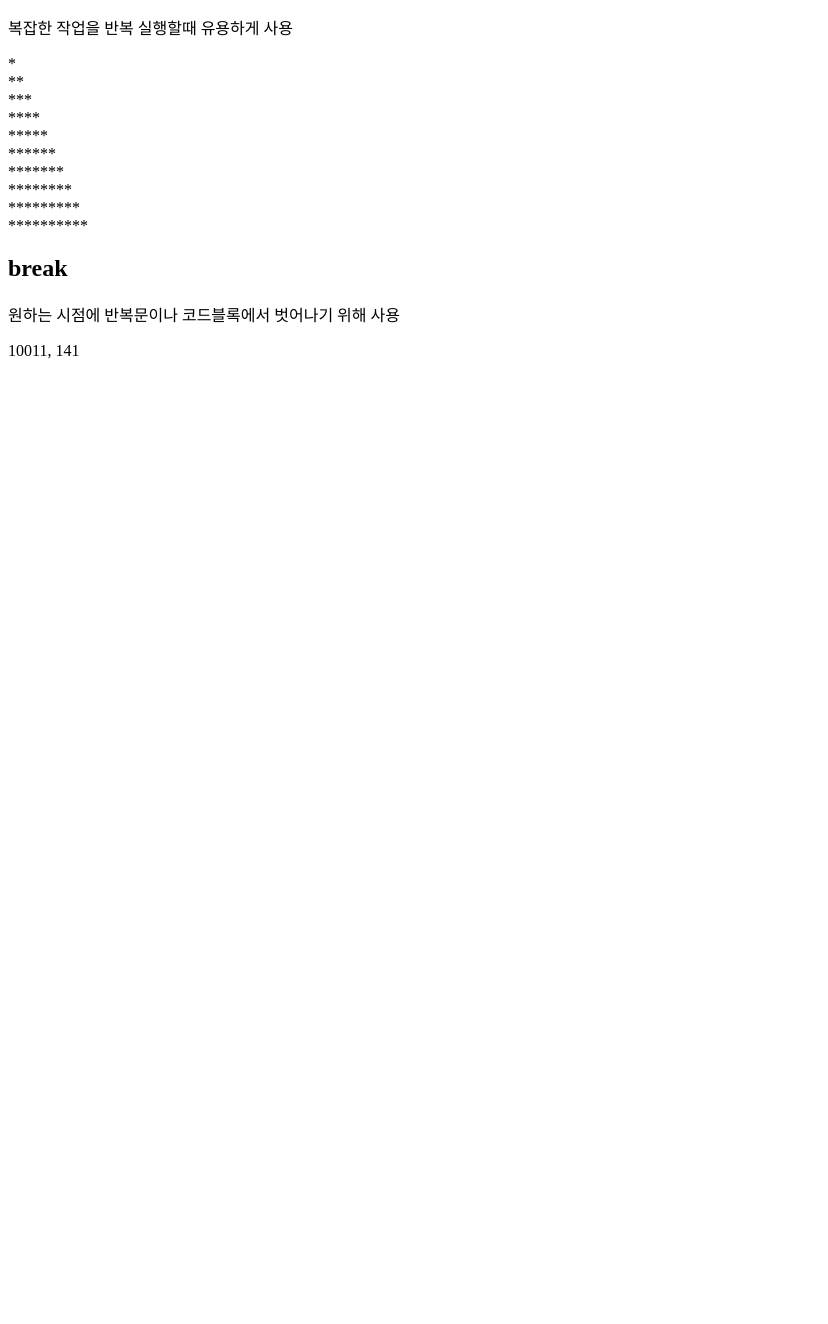
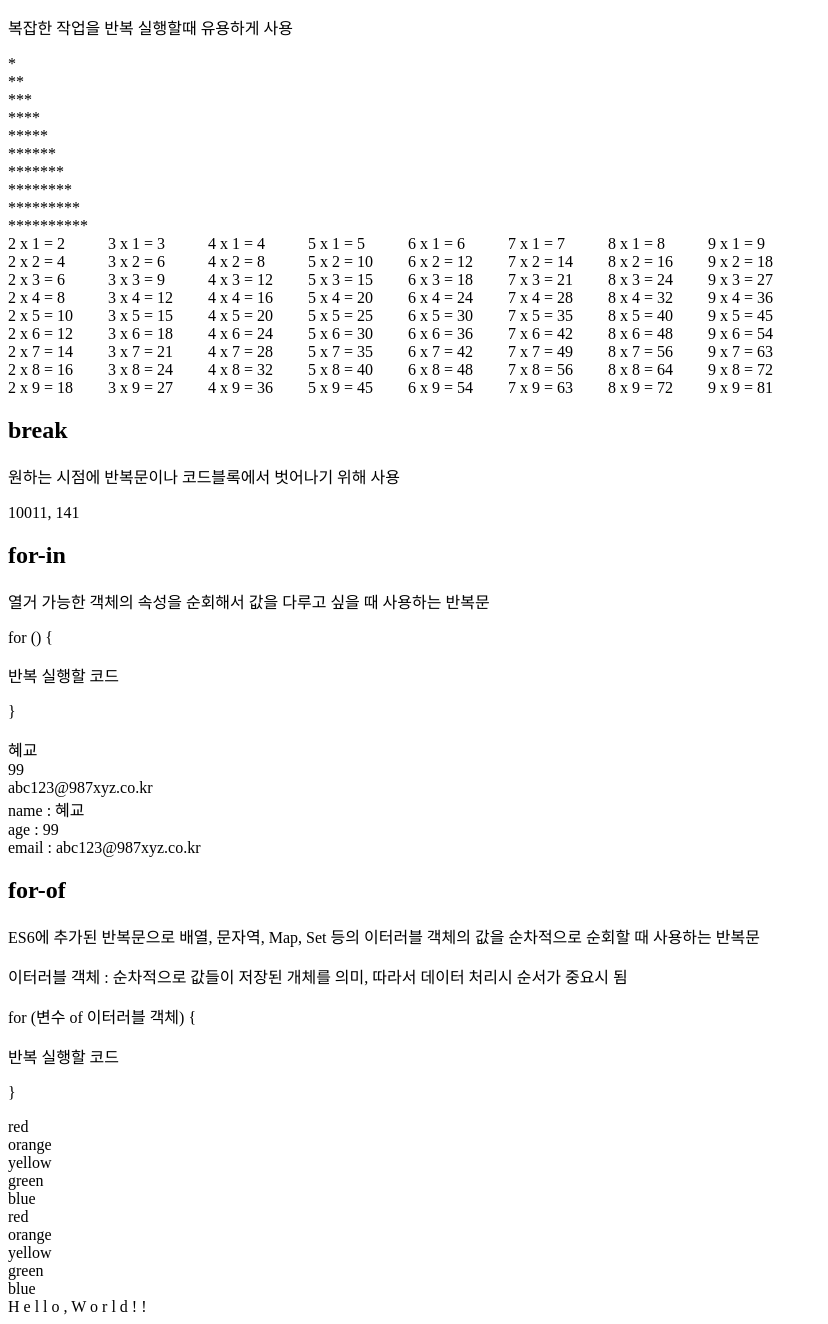
Before and after one commit to evollivia/frontend2, a FastAPI app: page /js/loop in a window 1280 px wide. Shown: the part 969-2293 px from the top of the page, without its empty margins (0-828 px from the left). Before the commit the page ends 1328 px from the top, so only its background shows below. Run offline with FastAPI, Linux system fonts and the light colour scheme.

Commit message:
반복문 - for-in, for-of

```diff
--- a/views/templates/js/05loop.html
+++ b/views/templates/js/05loop.html
@@ -3,6 +3,12 @@
 <head>
     <meta charset="UTF-8">
     <title>반복문</title>
+    <style>
+        .result {
+            display: inline-block;
+            width: 100px; /* 각 결과를 일정한 너비로 설정 */
+        }
+    </style>
 </head>
 <body>
     <h1>반복문</h1>
@@ -82,6 +88,13 @@
 
     <script>
         // 구구단 출력
+        for (let i = 1; i < 10; ++i){      // 층 반복문
+            for(let j = 2; j < 10; ++j){    // 별 반복문
+                let result = `${j} x ${i} = ${i * j}`;
+                document.write(`<span class="result">${result}</span>`)
+            }
+            document.write('<br>');
+        }
     </script>
 
     <h2>break</h2>
@@ -100,5 +113,44 @@
         }
         document.write(`${sum}, ${cnt}`)
     </script>
+
+    <h2>for-in</h2>
+    <p>열거 가능한 객체의 속성을 순회해서 값을 다루고 싶을 때 사용하는 반복문</p>
+    <p>for () {</p>
+    <p>반복 실행할 코드</p>
+    <p>}</p>
+    <script>
+        const person = {    // 객체변수
+            name: '혜교',
+            age: 99,
+            email: 'abc123@987xyz.co.kr'
+        };
+        document.write(person["name"], '<br>')
+        document.write(person["age"], '<br>')
+        document.write(person["email"], '<br>')
+        for (let key in person){
+            document.write(`${key} : ${person[key]}`, '<br>')
+        }
+    </script>
+
+    <h2>for-of</h2>
+    <p>ES6에 추가된 반복문으로 배열, 문자역, Map, Set 등의 이터러블 객체의 값을 순차적으로 순회할 때 사용하는 반복문</p>
+    <p>이터러블 객체 : 순차적으로 값들이 저장된 개체를 의미, 따라서 데이터 처리시 순서가 중요시 됨</p>
+    <p>for (변수 of 이터러블 객체) {</p>
+    <p>반복 실행할 코드</p>
+    <p>}</p>
+    <script>
+        const colors = ['red','orange','yellow','green','blue'];
+        const say = 'Hello, World!!';
+        for (let i = 0; i < 5; ++i) {
+            document.write(`${colors[i]}`, '<br>')
+        } // 명령형 코드
+        for (let color of colors) {
+            document.write(`${color}`, '<br>')
+        } // 선언형 코드
+        for(let char of say){
+            document.write(`${char}`, ' ')
+        }
+    </script>
 </body>
 </html>
```
